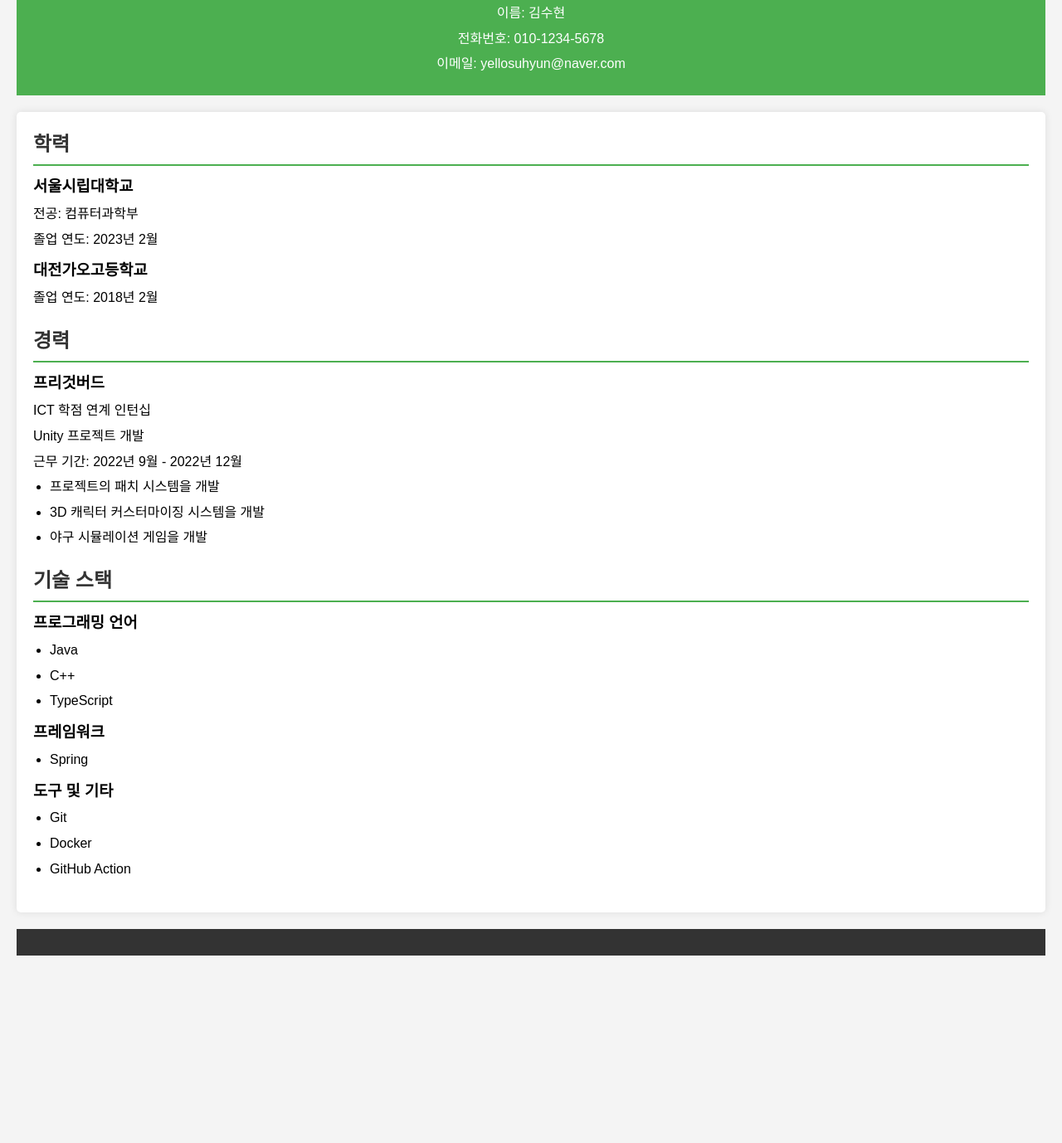
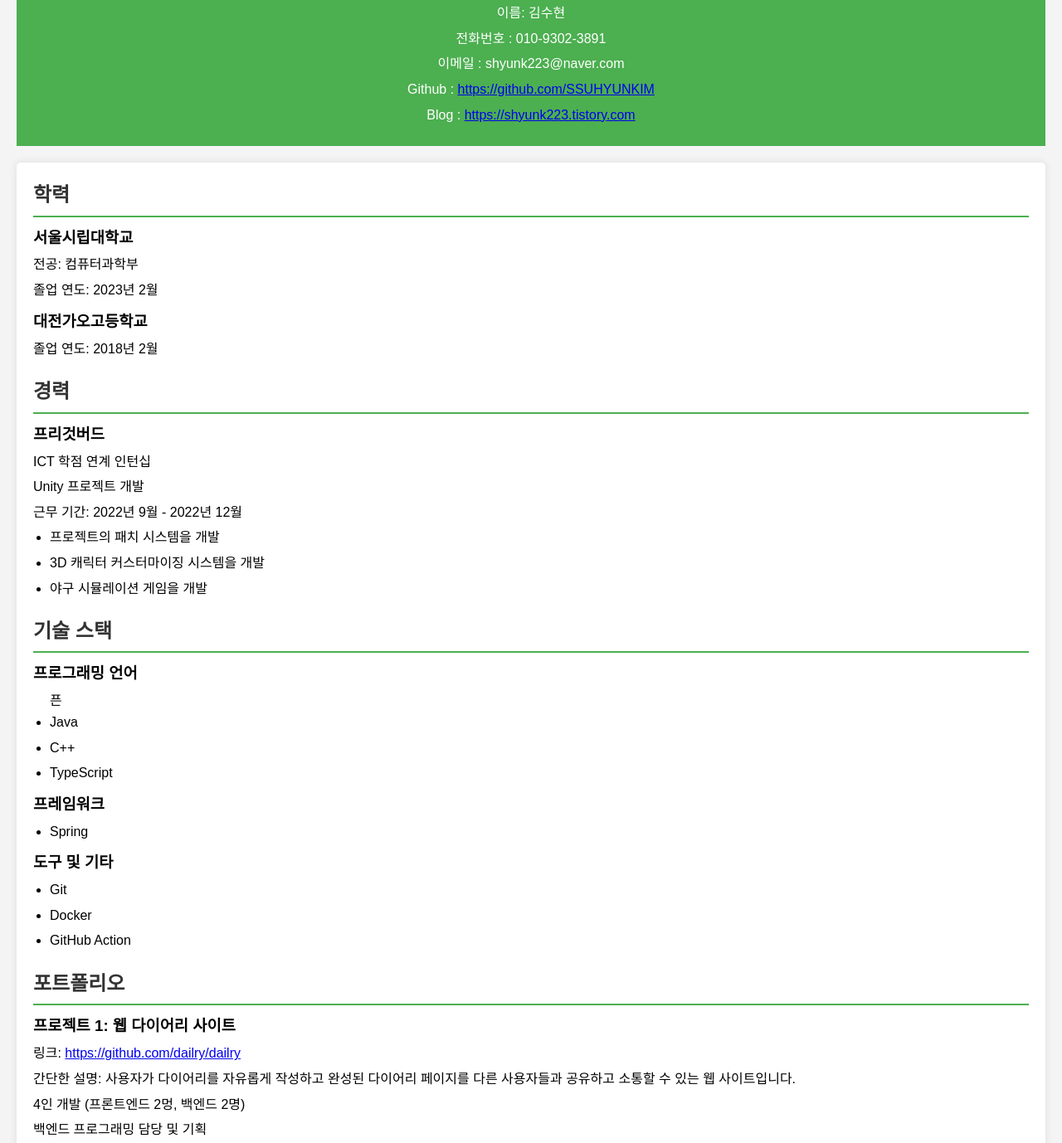
Before and after one commit to SSUHYUNKIM/kakaotech-resume, a plain HTML site: page src/index.html in a window 1280 px wide. Shown: the part 98-1476 px from the top of the page at 83% size. Before the commit the page ends 1270 px from the top, so only its background shows below. Drawn offline with Linux system fonts and the light colour scheme.

Commit message:
feat : 포트폴리오 섹션을 작성하여 이전 프로젝트, 링크, 간단한 설명 등을 나열합니다.

```diff
--- a/src/index.html
+++ b/src/index.html
@@ -10,8 +10,10 @@
     <header>
         <h1>행복을 꿈꾸는 백엔드 개발자, 김수현입니다.</h1>
         <p>이름: 김수현</p>
-        <p>전화번호: 010-1234-5678</p>
-        <p>이메일: yellosuhyun@naver.com</p>
+        <p>전화번호 : 010-9302-3891</p>
+        <p>이메일 : shyunk223@naver.com</p>
+        <p>Github : <a href="https://github.com/SSUHYUNKIM" target="_blank">https://github.com/SSUHYUNKIM</a></p>
+        <p>Blog : <a href="https://shyunk223.tistory.com" target="_blank">https://shyunk223.tistory.com</a></p>
     </header>
     <main>
         <section>
@@ -37,7 +39,7 @@
         <section>
             <h2>기술 스택</h2>
             <h3>프로그래밍 언어</h3>
-            <ul>
+            <ul>픈
                 <li>Java</li>
                 <li>C++</li>
                 <li>TypeScript</li>
@@ -53,6 +55,14 @@
                 <li>GitHub Action</li>
             </ul>
         </section>
+        <section>
+            <h2>포트폴리오</h2>
+            <h3>프로젝트 1: 웹 다이어리 사이트</h3>
+            <p>링크: <a href="https://github.com/dailry/dailry">https://github.com/dailry/dailry</a></p>
+            <p>간단한 설명: 사용자가 다이어리를 자유롭게 작성하고 완성된 다이어리 페이지를 다른 사용자들과 공유하고 소통할 수 있는 웹 사이트입니다.</p>
+            <p>4인 개발 (프론트엔드 2멍, 백엔드 2명)</p>
+            <p>백엔드 프로그래밍 담당 및 기획</p>
+        </section>
     </main>
     <footer>
     </footer>
```
